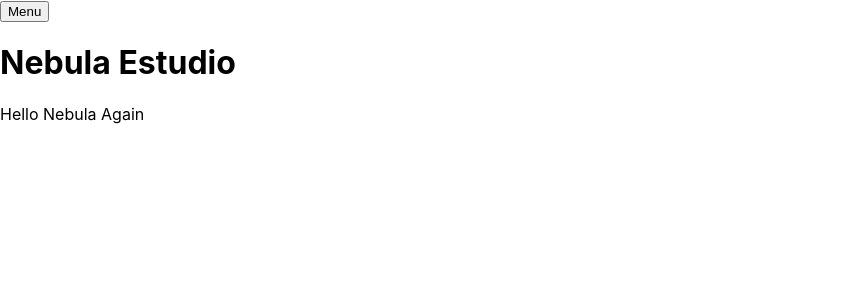
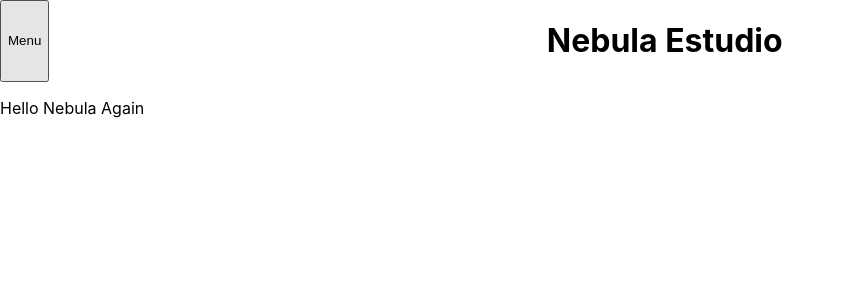
Before and after one commit to Felipeg005/Nebula-Estudio-React, a React (Create React App) app: page / in a window 1280 px wide. Shown: the top 300 px of the page, without its empty margins (0-845 px from the left). Built offline with nearby package versions, Linux system fonts and the light colour scheme.

Commit message:
Add state to show or hide nav menu

```diff
--- a/src/App.js
+++ b/src/App.js
@@ -1,4 +1,4 @@
-import './css/nav.css';
+import './css/App.css';
 import Header from './components/header';
 
 function App() {
--- a/src/components/header.js
+++ b/src/components/header.js
@@ -1,12 +1,27 @@
-import React from 'react';
+import React, {useState} from 'react';
 import Nav from './menu-nav';
 
 const Header = () => {
+  const [open, openMenu] = useState(false);
   return (
     <header className='header'>
-      <button>Menu</button>
-      <h1>Nebula Estudio</h1>
-      <Nav />
+      {
+        open?
+        null
+        :
+        <>
+        <button onClick={() => openMenu(true)}>Menu</button>
+        <h1 className='logo'>Nebula Estudio</h1>
+        </>
+      }
+      {
+        open?
+        <>
+        <button onClick={() => openMenu(false)}>Close</button>
+        <Nav />
+        </>
+        :null
+      }
     </header>
   );
 };
--- a/src/components/menu-nav.js
+++ b/src/components/menu-nav.js
@@ -2,12 +2,8 @@ import React from 'react';
 import menuAnimation from '../assets/videos/menu-video-animation.mp4'
 
 const Nav = () => {
-  const openMenu = () => {
-
-  }
-
   return (
-    <nav className="nav-container hidden">
+    <nav className="nav-container">
       <ul className="menu-items">
         <li className="menu-item">
           <a href="#portfolio">Portfolio</a>
--- /dev/null
+++ b/src/css/App.css
@@ -0,0 +1,2 @@
+@import "./header.css";
+@import "./nav.css";
--- /dev/null
+++ b/src/css/header.css
@@ -0,0 +1,9 @@
+.header {
+  margin: 0;
+  display: flex;
+}
+
+.logo {
+  text-align: center;
+  width: 100%;
+}
--- a/src/css/nav.css
+++ b/src/css/nav.css
@@ -16,7 +16,3 @@ a {
 .menu-items {
   margin: 0;
 }
-
-.hidden {
-  display: none;
-}
```
